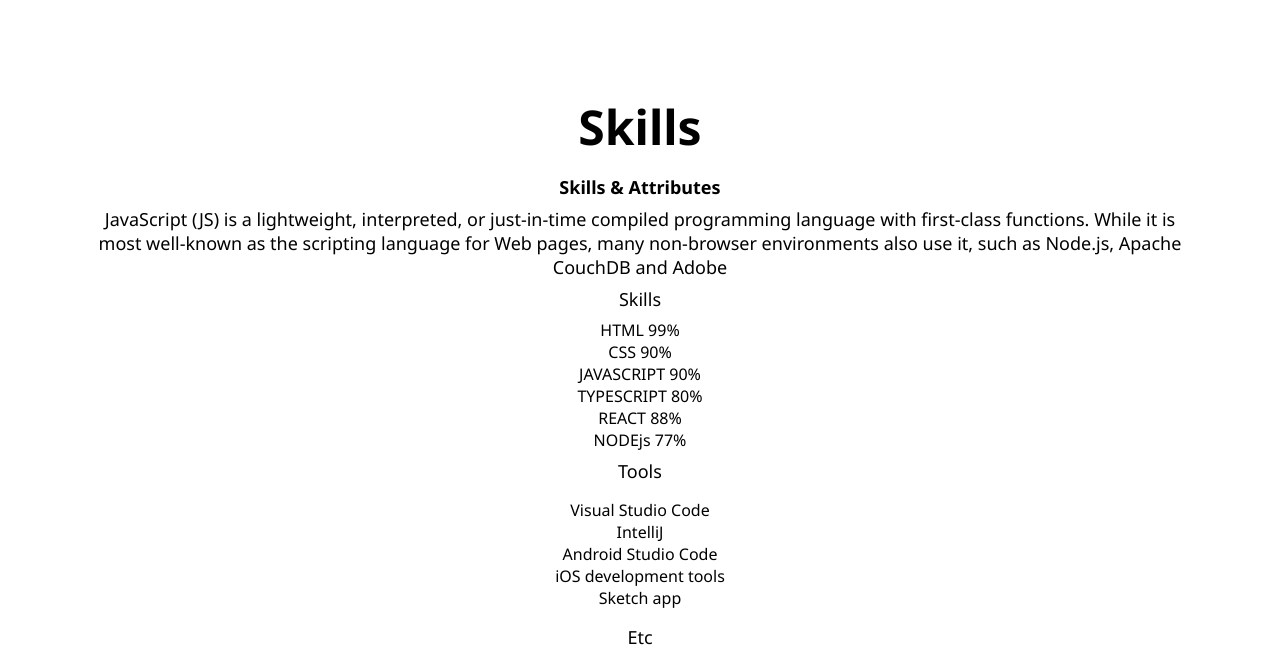
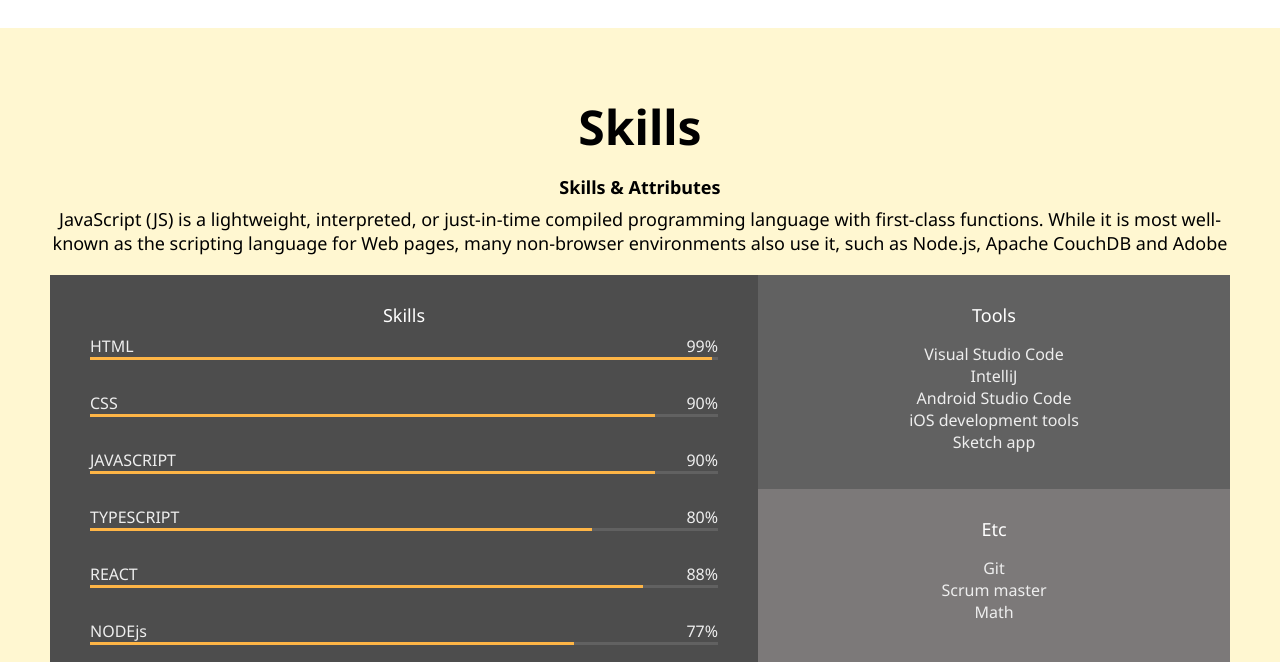
Before and after one commit to ace0507/portfolio, a plain HTML site: page index.html in a window 1280 px wide. Shown: the part 1529-2191 px from the top of the page. Drawn offline with Linux system fonts and the light colour scheme.

Commit message:
CSS: Skills

```diff
--- a/index.html
+++ b/index.html
@@ -43,7 +43,7 @@
     </section>
 
     <!-- About -->
-    <section id="about" class="section">
+    <section id="about" class="section section__container">
         <h1>About me</h1>
         <p>저는 디자이너로 일을 해왔었고 기획팀장으로 있었습니다. 개발에 관심이 많아서 프론트엔드개발자가 되려고 합니다.</p>
         <div class="about__majors">
@@ -98,6 +98,7 @@
 
     <!-- Skills -->
     <section id="skills" class="section">
+        <div class="section__container">
         <h1>Skills</h1>
         <h2>Skills & Attributes</h2>
         <p>
@@ -110,65 +111,65 @@
         </p>
         <div class="skillset">
             <div class="skillset__left">
-                <h3 class="skilset__title">Skills</h3>
+                <h3 class="skillset__title">Skills</h3>
                 <div class="skill">
-                    <div class="skill_description">
+                    <div class="skill__description">
                         <span>HTML</span>
                         <span>99%</span>
                     </div>
                     <div class="skill__bar">
-                        <div class="skill__value"></div>
+                        <div class="skill__value" style="width: 99%;"></div>
                     </div>
+                </div>
                     <div class="skill">
-                        <div class="skill_description">
+                        <div class="skill__description">
                             <span>CSS</span>
                             <span>90%</span>
                         </div>
                         <div class="skill__bar">
-                            <div class="skill__value"></div>
+                            <div class="skill__value" style="width: 90%;"></div>
                         </div>
                     </div>
                     <div class="skill">
-                        <div class="skill_description">
+                        <div class="skill__description">
                             <span>JAVASCRIPT</span>
                             <span>90%</span>
                         </div>
                         <div class="skill__bar">
-                            <div class="skill__value"></div>
+                            <div class="skill__value" style="width: 90%;"></div>
                         </div>
                     </div>
                     <div class="skill">
-                        <div class="skill_description">
+                        <div class="skill__description">
                             <span>TYPESCRIPT</span>
                             <span>80%</span>
                         </div>
                         <div class="skill__bar">
-                            <div class="skill__value"></div>
+                            <div class="skill__value" style="width: 80%;"></div>
                         </div>
                     </div>
                     <div class="skill">
-                        <div class="skill_description">
+                        <div class="skill__description">
                             <span>REACT</span>
                             <span>88%</span>
                         </div>
                         <div class="skill__bar">
-                            <div class="skill__value"></div>
+                            <div class="skill__value" style="width: 88%;"></div>
                         </div>
                     </div>
                     <div class="skill">
-                        <div class="skill_description">
+                        <div class="skill__description">
                             <span>NODEjs</span>
                             <span>77%</span>
                         </div>
                         <div class="skill__bar">
-                            <div class="skill__value"></div>
+                            <div class="skill__value" style="width: 77%;"></div>
                         </div>
                     </div>
-                </div>
             </div>
             <div class="skillset__right">
                 <div class="tools">
-                    <h3 class="skilset__title">Tools</h3>
+                    <h3 class="skillset__title">Tools</h3>
                     <ul class="tools__list">
                         <li><sapn>Visual Studio Code</sapn></li>
                         <li><sapn>IntelliJ</sapn></li>
@@ -178,7 +179,7 @@
                     </ul>
                 </div>
                 <div class="etc">
-                    <h3 class="skilset__title">Etc</h3>
+                    <h3 class="skillset__title">Etc</h3>
                     <ul class="etc__list">
                         <li><span>Git</span></li>
                         <li><span>Scrum master</span></li>
@@ -186,6 +187,7 @@
                     </ul>
                 </div>
             </div>
+           </div>
         </div>
     </section>
 
--- a/style.css
+++ b/style.css
@@ -7,7 +7,8 @@
     --color-pink: #fe918d;
     --color-dark-pink: #ff6863;
     --color-black: #4d4d4d;
-    --clolor-dark-grey: #616161;
+    --color-dark-grey: #4d4d4d;
+    --color-grey: #616161;
     --color-light-grey: #7c7979;
     --color-blue: #73aace;
     --color-yellow: #fff7d1;
@@ -160,8 +161,12 @@ p {
 .section {
     padding:50px;
     text-align: center;
+    margin:auto;
+}
+
+.section__container {
     max-width: 1200px;
-    margin:auto;
+    margin: auto;
 }
 
 /* About */
@@ -222,3 +227,59 @@ p {
 .job__period {
     font-size: var(--font-micro);
 }
+
+/* Skill */
+
+#skills {
+    background-color: var(--color-yellow);
+}
+
+.skillset {
+    display: flex;
+    background-color: var(--color-light-grey);
+    color: var(--color-light-white);
+    margin: 20px 0;
+}
+
+.skillset__title {
+    color: var(--color-white);
+}
+
+.skillset__left {
+    flex-basis: 60%;
+    background-color: var(--color-dark-grey);
+    padding: 20px 40px;
+}
+
+.skill {
+    margin-bottom: 32px;
+}
+
+.skill__description {
+    display: flex;
+    justify-content: space-between;
+}
+
+.skill__bar {
+    width: 100%;
+    height: 3px;
+    background-color: var(--color-grey);
+}
+
+.skill__value {
+    height: 3px;
+    background-color: var(--color-orange);
+}
+
+.skillset__right {
+    flex-basis: 40%;
+}
+
+.tools {
+    background-color: var(--color-grey);
+}
+
+.tools,
+.etc {
+    padding: 20px;
+}
```
